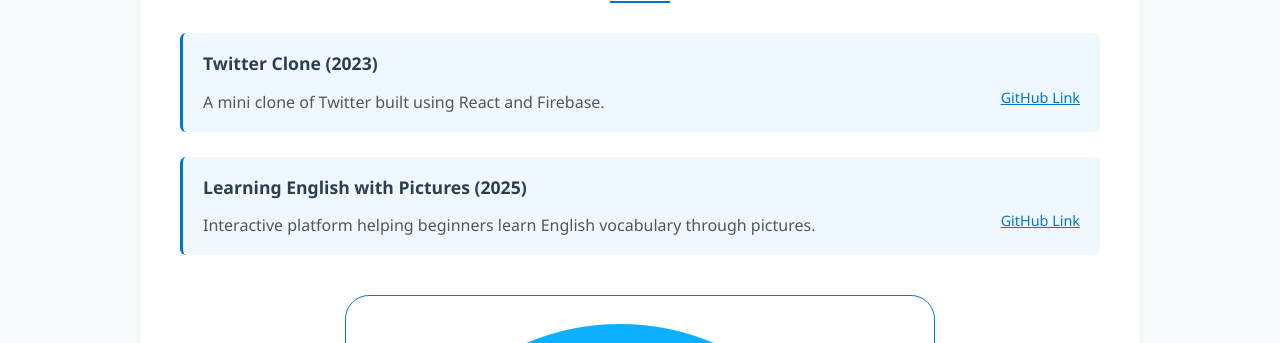
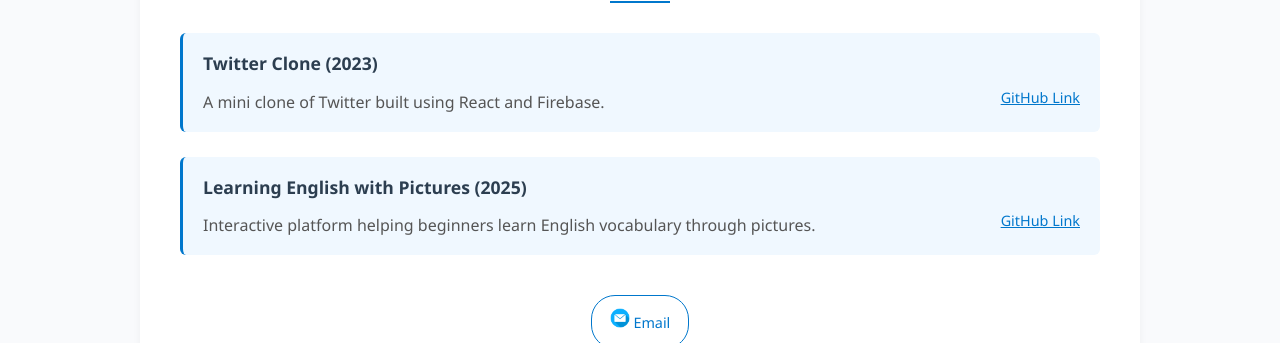
Before and after one commit to kianasherafati/kianasherafati.github.io, a plain HTML site: page projects.html in a window 1280 px wide. Shown: the part 242-585 px from the top of the page. Drawn offline with Linux system fonts and the light colour scheme.

Commit message:
minor change in icon sizes

```diff
--- a/projects.html
+++ b/projects.html
@@ -34,7 +34,7 @@
 
     <div class="socials">
       <a href="mailto:kiana.sherafati@aut.ac.ir" class="email">
-        <img src="email_icon.png" alt="Email icon" />
+        <img src="email_icon.png" alt="Email icon" width="20px" height="20px"/>
         Email
       </a>
       <a href="https://www.linkedin.com/in/kiana-sherafati-23b424323/" target="_blank">
```
